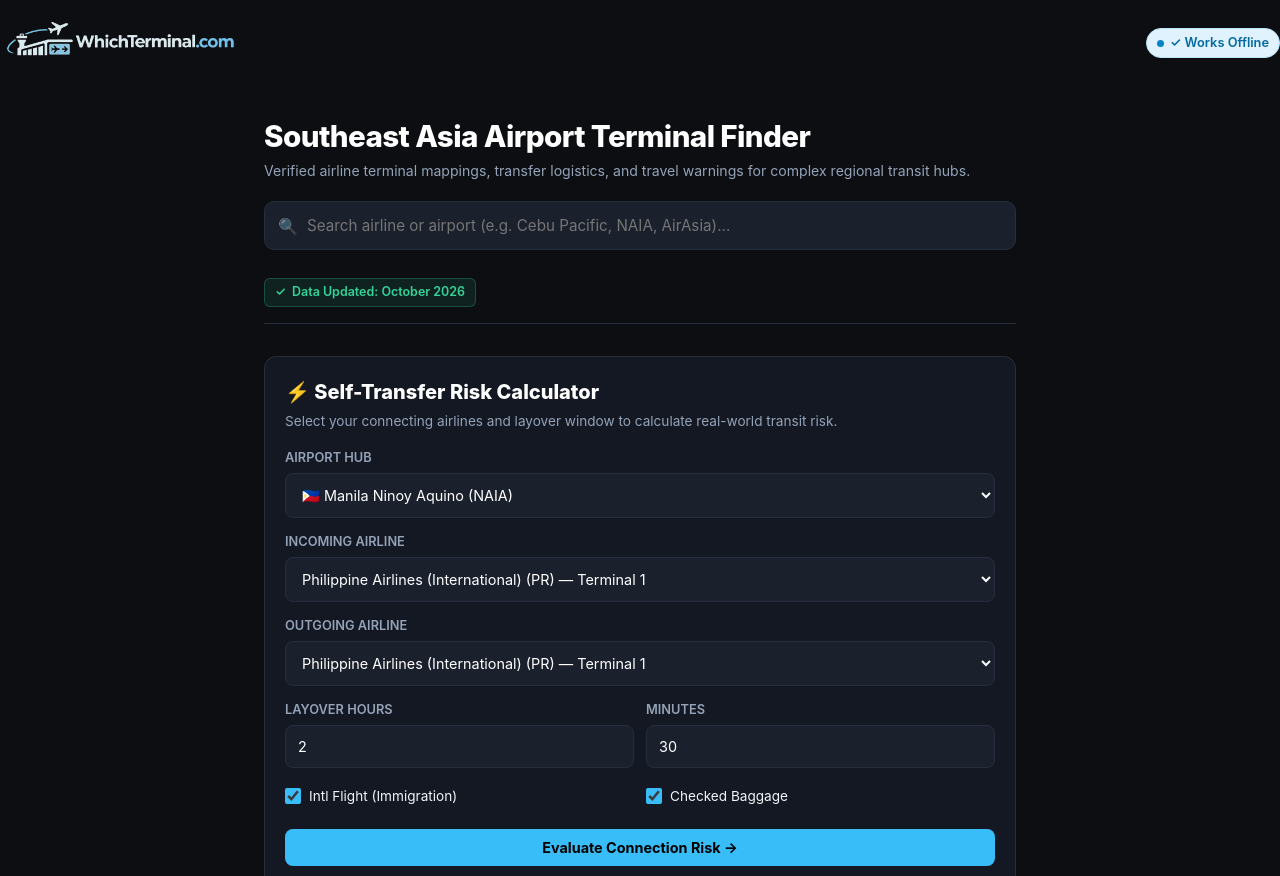
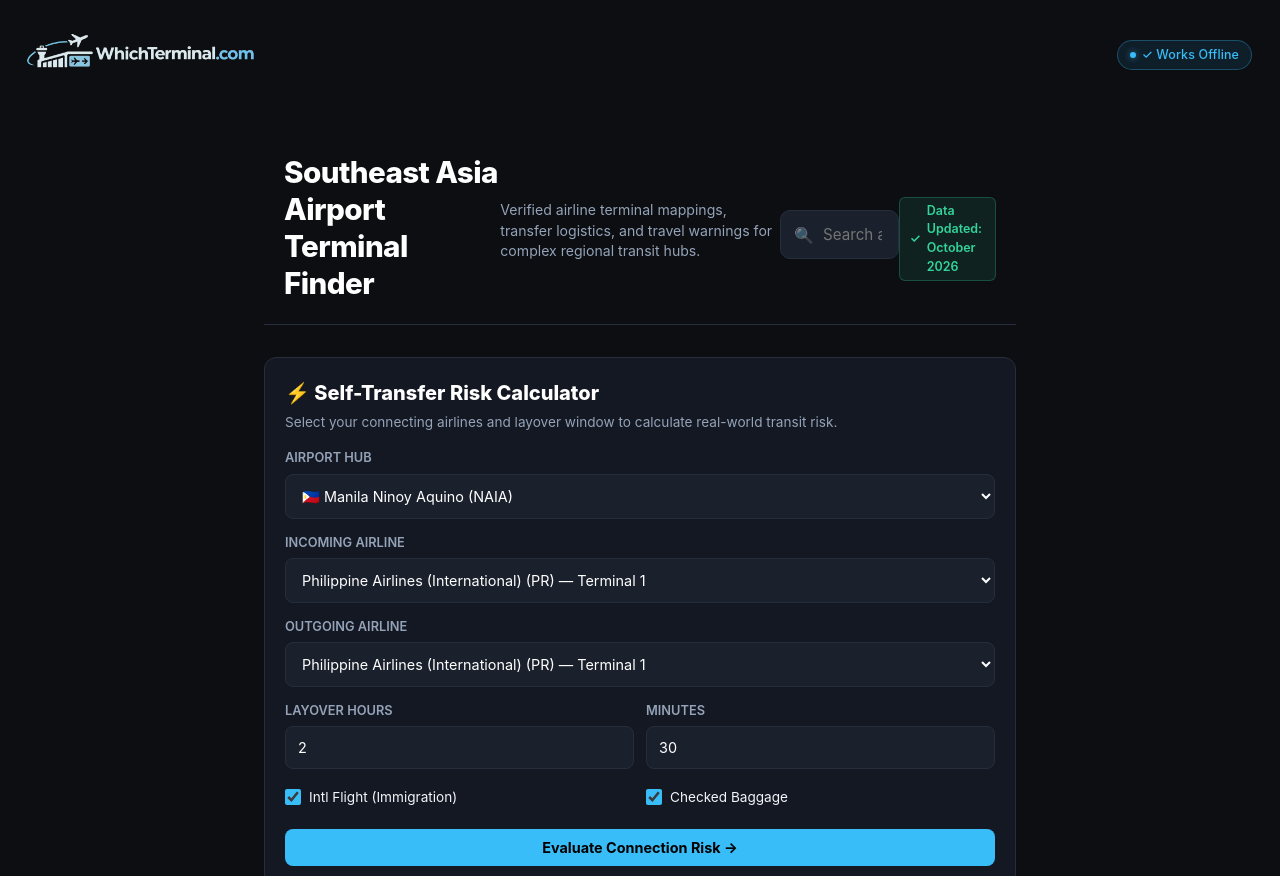
Before and after one commit to jamesbratch/which-terminal, a plain HTML site: page index.html in a window 1280 px wide. Shown: the top 876 px of the page. Drawn offline with Linux system fonts and the light colour scheme.

Commit message:
Update style.css

```diff
--- a/style.css
+++ b/style.css
@@ -95,36 +95,50 @@ body {
 }
 
 /* --- PWA Offline Badge Styles --- */
+/* --- Header Layout Alignment --- */
+header, nav, .navbar {
+  display: flex;
+  justify-content: space-between;
+  align-items: center;
+  padding: 0.75rem 1.25rem; /* Ensures proper spacing on left/right edges */
+}
+
+/* --- Dark Theme PWA Offline Badge --- */
 .offline-badge {
   display: inline-flex;
   align-items: center;
   gap: 6px;
-  padding: 4px 10px;
+  padding: 5px 12px;
+  margin-right: 0.5rem; /* Extra buffer space from right boundary */
   border-radius: 20px;
-  font-size: 0.8rem;
-  font-weight: 600;
-  background-color: #e0f2fe;
-  color: #0369a1;
-  border: 1px solid #bae6fd;
+  font-size: 0.78rem;
+  font-weight: 500;
+  letter-spacing: 0.01em;
+  background-color: rgba(56, 189, 248, 0.1); /* Subtle dark-mode tint */
+  color: #38bdf8; /* Matches your logo's sky-blue color */
+  border: 1px solid rgba(56, 189, 248, 0.3);
+  backdrop-filter: blur(4px);
   transition: all 0.3s ease;
 }
 
 .offline-badge .status-dot {
-  width: 7px;
-  height: 7px;
+  width: 6px;
+  height: 6px;
   border-radius: 50%;
-  background-color: #0284c7;
+  background-color: #38bdf8;
+  box-shadow: 0 0 6px rgba(56, 189, 248, 0.6);
 }
 
-/* Offline state mode */
+/* Offline state (Amber tint when disconnected) */
 .offline-badge.is-offline {
-  background-color: #fef3c7;
-  color: #b45309;
-  border-color: #fde68a;
+  background-color: rgba(245, 158, 11, 0.12);
+  color: #fbbf24;
+  border-color: rgba(245, 158, 11, 0.35);
 }
 
 .offline-badge.is-offline .status-dot {
-  background-color: #d97706;
+  background-color: #fbbf24;
+  box-shadow: 0 0 6px rgba(251, 191, 36, 0.6);
 }
 
 /* Main Container with Mobile Side Margins */
```
